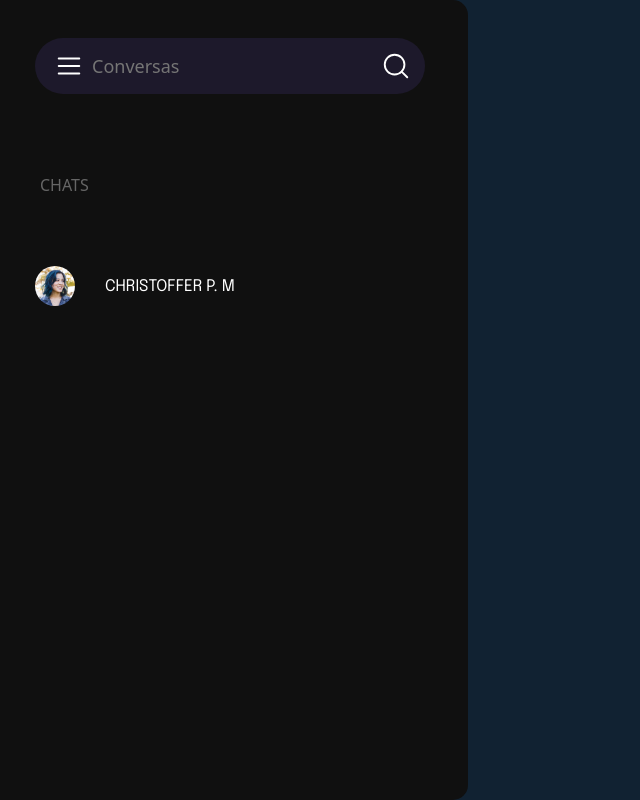
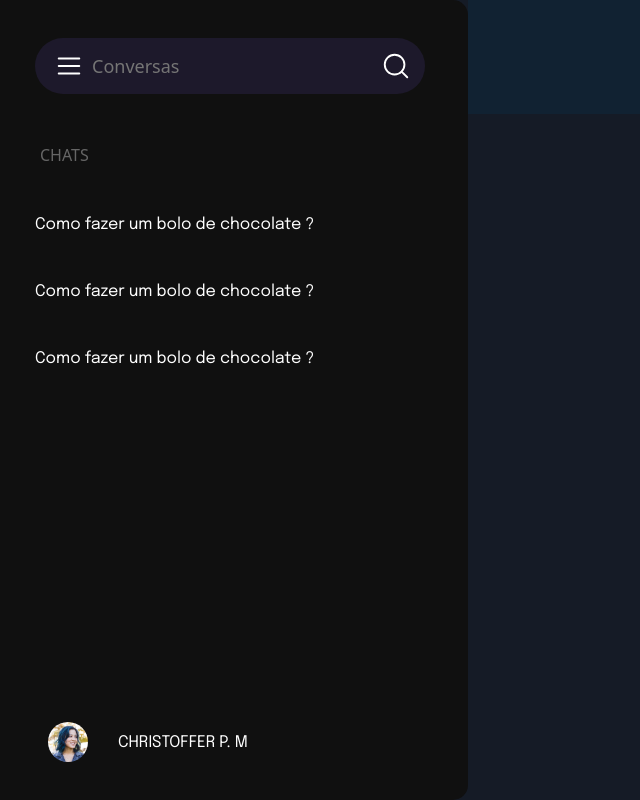
Before and after one commit to Igornalves/legacy-ai-view, a React (Vite) app: page /home in a window 1280 px wide. Shown: the whole page, without its empty margins (0-640 px from the left). Built offline with nearby package versions, Linux system fonts and the light colour scheme.

Commit message:
colocando novas funcionalidades no produto

```diff
--- a/src/componentes/AccontsUser/styles.ts
+++ b/src/componentes/AccontsUser/styles.ts
@@ -5,7 +5,6 @@ export const ConteinerDiv = styled.div`
     height: 20px;
     display: flex;
     align-items: center;
-
     gap: 30px;
 `
 
--- /dev/null
+++ b/src/componentes/ChatBox/intex.tsx
@@ -0,0 +1,10 @@
+import { ConteinerBox } from "./styles";
+
+export default function ChatBox() {
+    return(
+        <ConteinerBox>
+
+
+        </ConteinerBox>
+    );
+}
--- /dev/null
+++ b/src/componentes/ChatBox/styles.ts
@@ -0,0 +1,17 @@
+import styled from "styled-components";
+
+export const ConteinerBox = styled.div`
+    width: 797px;
+    height: 114px;
+    background: ${props => props.theme["gray-600"]};
+`
+
+export const ConteinerBoxTwo = styled.div`
+
+
+`
+
+export const InputBox = styled.input`
+
+
+`
--- a/src/componentes/ChatsAPPs/intex.tsx
+++ b/src/componentes/ChatsAPPs/intex.tsx
@@ -1,8 +1,15 @@
+import { ConteinerDev, TextChat } from "./styles";
 
-export default function ChatsAPPs() {
+interface TypeChatsAppProps {
+    text: string,
+}
+
+export default function ChatsAPPs({ text }:TypeChatsAppProps ) {
     return(
-        <div>
-
-        </div>
+        <ConteinerDev>
+            <TextChat>
+                {text}
+            </TextChat>
+        </ConteinerDev>
     );
 }
--- a/src/componentes/ChatsAPPs/styles.ts
+++ b/src/componentes/ChatsAPPs/styles.ts
@@ -1,5 +1,9 @@
 import styled from "styled-components";
 
 export const ConteinerDev = styled.div`
+    margin-top: 0;
+`
 
+export const TextChat = styled.text`
+    color: ${props => props.theme.white}
 `
--- a/src/pages/home/intex.tsx
+++ b/src/pages/home/intex.tsx
@@ -1,7 +1,10 @@
 import AccontsUser from "../../componentes/AccontsUser/intex";
+import ChatBox from "../../componentes/ChatBox/intex";
+import ChatsAPPs from "../../componentes/ChatsAPPs/intex";
 import SearchBar from "../../componentes/SearchBar/intex";
 import {
     ConteinerHome,
+    DivConta,
     DivRetangulo2,
     Text1,
 } from "./style";
@@ -12,10 +15,22 @@ export default function Home() {
             <DivRetangulo2>
                 <SearchBar/>
                 <Text1>CHATS</Text1>
-                <AccontsUser
-                    name="CHRISTOFFER P. M"
+                <ChatsAPPs
+                    text="Como fazer um bolo de chocolate ?"
                 />
+                <ChatsAPPs
+                    text="Como fazer um bolo de chocolate ?"
+                />
+                <ChatsAPPs
+                    text="Como fazer um bolo de chocolate ?"
+                />
+                <DivConta>
+                    <AccontsUser
+                        name="CHRISTOFFER P. M"
+                    />
+                </DivConta>
             </DivRetangulo2>
+            <ChatBox/>
         </ConteinerHome>
     );
 }
--- a/src/pages/home/style.ts
+++ b/src/pages/home/style.ts
@@ -3,7 +3,10 @@ import styled from "styled-components";
 export const ConteinerHome = styled.main`
     width: 100vw;
     height: 100vh;
-    background: ${props => props.theme['gray-600']};
+    position: relative;
+    background: ${props => props.theme["gray-800"]};
+    display: flex;
+    flex-direction: row;
 `
 
 export const DivRetangulo2 = styled.div`
@@ -11,11 +14,12 @@ export const DivRetangulo2 = styled.div`
     height: 100vh;
     border-radius: 0px 15px 15px 0px;
     display: flex;
-    gap: 80px;
+    gap: 50px;
     padding-left: 35px;
     /* justify-content: center; */
     flex-direction: column;
     background: ${props => props.theme["gray-100"]};
+    overflow: hidden
 `
 
 export const Text1 = styled.text`
@@ -24,3 +28,13 @@ export const Text1 = styled.text`
     margin-left: 5px;
     font-family: system-ui, -apple-system, BlinkMacSystemFont, 'Segoe UI', Roboto, Oxygen, Ubuntu, Cantarell, 'Open Sans', 'Helvetica Neue', sans-serif;
 `
+
+export const DivConta = styled.div`
+    position: absolute;
+    bottom: 0;
+    left: 0;
+    width: 100%;
+    /* display: flex;
+    justify-content: center; */
+    padding: 3rem;
+`
--- a/src/styles/theme/default.ts
+++ b/src/styles/theme/default.ts
@@ -9,4 +9,5 @@ export const defaultTheme = {
     'gray-500': '#1D192B',
     'gray-600': '#112232',
     'gray-700': '#0E171F',
+    'gray-800': '#151B26',
 } as const
```
